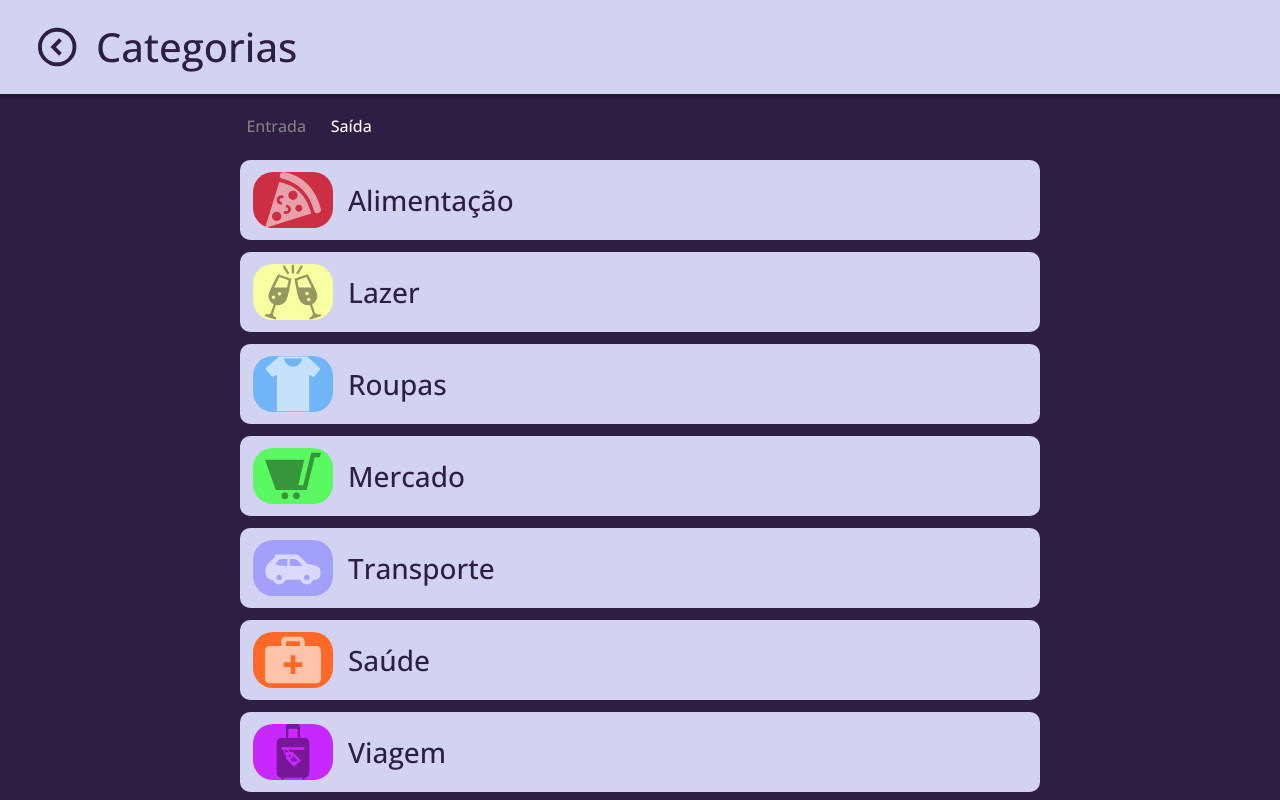
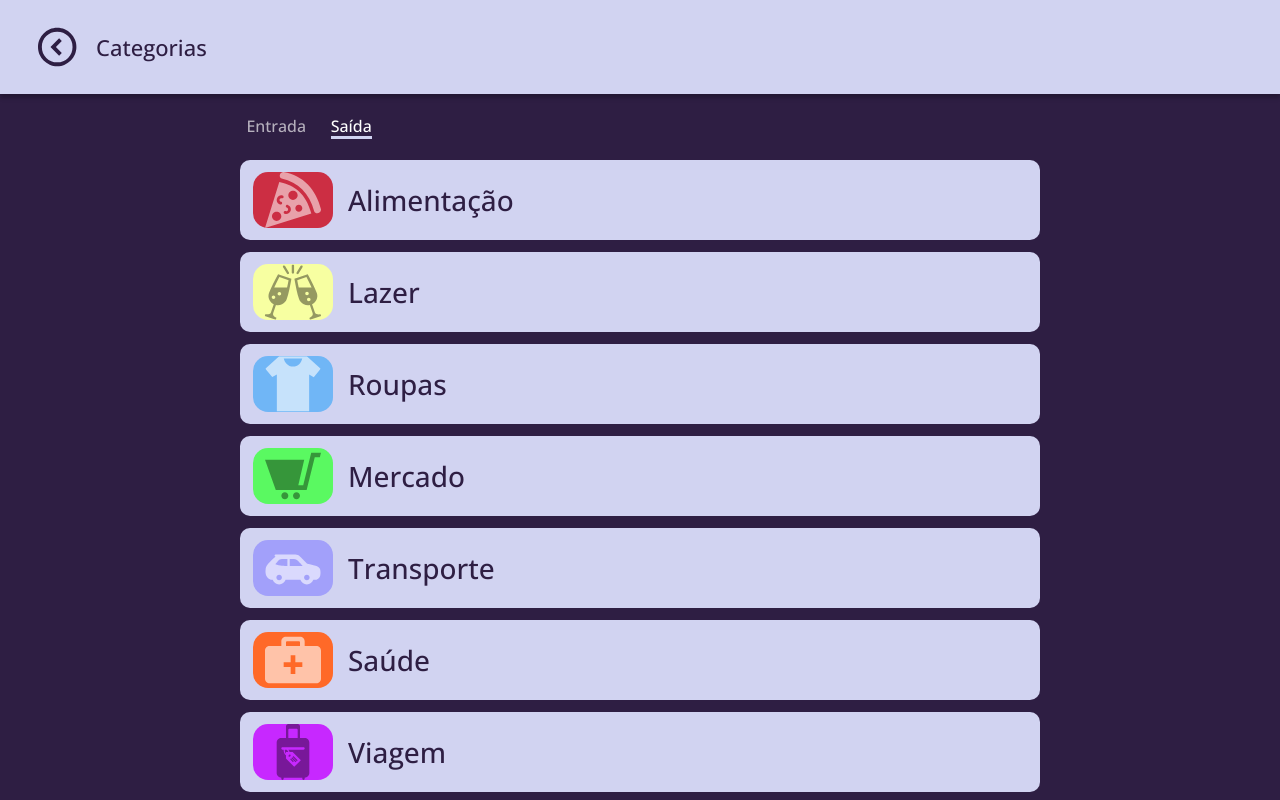
Before and after one commit to JoseEdSouza/finesup, a React (Vite) app in the folder app/: page / in a window 1280 px wide. Shown: the top 800 px of the page. Built offline with nearby package versions, Linux system fonts and the light colour scheme.

Commit message:
adding links between CategoryExpense and CategoryRevenue pages

```diff
--- a/app/src/App.tsx
+++ b/app/src/App.tsx
@@ -1,9 +1,8 @@
-import CategoryRevenue from "./pages/CategoryRevenue";
-import CategoryExpense from "./pages/CategoryExpense";
+import RenderingCategories from "./components/RenderCategories/RenderCategories";
 
 function App() {
   return (
-    <CategoryExpense/>
+    <RenderingCategories/>
   );
 }
 
--- a/app/src/components/Category/Category.css
+++ b/app/src/components/Category/Category.css
@@ -11,7 +11,7 @@
 
 .IconCategory{
     position: relative;
-    border-radius: 20px;
+    border-radius: 15.12px;
     margin-left: 16%;
     height: 7vh;
     max-height: 70px;
--- a/app/src/components/NavBar/NavBar.css
+++ b/app/src/components/NavBar/NavBar.css
@@ -24,7 +24,7 @@
 
 .LabelPage{
     font-family: "Open Sans";
-    font-size: max(5vh, 2vw);
+    font-size: 22px;
     color: #2E1E43;
     padding-left: 7.5vw;
 }
--- /dev/null
+++ b/app/src/components/RenderCategories/RenderCategories.css
@@ -0,0 +1,41 @@
+#link{
+    position: fixed;
+    z-index: 2;
+    background-color: #2E1E43;
+    width: 80%;
+    max-width: 820px;
+    height: 8%;
+    top: 11.7%;
+    display: flex;
+    align-items: center;
+    left: 50%;
+    transform: translateX(-50%);
+}
+
+#entry, #out{
+    position: relative;
+    font-family: "Open Sans";
+    left: 2%;
+}
+
+#out{
+    margin-left: 3%;
+}
+
+.Active{
+    color: white;
+}
+
+.Inactive{
+    cursor: pointer;
+    color: rgba(255, 255, 255, 0.651);
+}
+
+#select{
+    position: absolute;
+    background-color: #D1D3F1;
+    width: 100%;
+    max-width: 68px;
+    height: 13.5%;
+    bottom: -10%;
+}
--- /dev/null
+++ b/app/src/components/RenderCategories/RenderCategories.tsx
@@ -0,0 +1,34 @@
+import { useState } from "react";
+import "./RenderCategories.css";
+import CategoryExpense from "../../pages/CategoryExpense";
+import CategoryRevenue from "../../pages/CategoryRevenue";
+
+function RenderingCategories(){
+    const [categoryType, setType] = useState(0);
+
+    const setTypeRevenue = () => {
+        setType(0)
+    }
+
+    const setTypeExpense = () => {
+        setType(1)
+    }
+
+    return(
+        <>
+            {categoryType === 0 ? <CategoryExpense/>:<CategoryRevenue/>}
+            <div id="link">
+                <label id="entry" className={categoryType === 1 ? "Active" : "Inactive"} onClick={setTypeExpense}>
+                    Entrada
+                    <div id={categoryType === 1 ? "select" : ""}></div>
+                </label>
+                <label id="out" className={categoryType === 0 ? "Active" : "Inactive"} onClick={setTypeRevenue}>
+                    Saída
+                    <div id={categoryType === 0 ? "select" : ""}></div>
+                </label>
+            </div>
+        </>
+    );
+}
+
+export default RenderingCategories;
--- a/app/src/pages/Categories.css
+++ b/app/src/pages/Categories.css
@@ -7,36 +7,3 @@
     left: 50%;
     transform: translateX(-50%);
 }
-
-#link{
-    position: fixed;
-    z-index: 2;
-    background-color: #2E1E43;
-    width: 80%;
-    max-width: 820px;
-    height: 8%;
-    top: 11.7%;
-    display: flex;
-    align-items: center;
-    left: 50%;
-    transform: translateX(-50%);
-}
-
-#entry, #out{
-    position: relative;
-    font-family: "Open Sans";
-    left: 2%;
-}
-
-#out{
-    margin-left: 3%;
-}
-
-.Active{
-    color: white;
-}
-
-.Inactive{
-    cursor: pointer;
-    color: gray;
-}
--- a/app/src/pages/CategoryExpense.tsx
+++ b/app/src/pages/CategoryExpense.tsx
@@ -1,15 +1,12 @@
 import Category from "../components/Category/Category";
 import NavBar from "../components/NavBar/NavBar";
+import RenderingCategories from "../components/RenderCategories/RenderCategories";
 import "./Categories.css";
 
 function CategoryExpense(){
     return(
         <>
             <NavBar name="Categorias"/>
-            <div id="link">
-                <label id="entry" className="Inactive">Entrada</label>
-                <label id="out" className="Active">Saída</label>
-            </div>
             <div className="Container">
                 <Category typeIcon="alimentation" icon="./icon_alimentation.svg" label="Alimentação"/>
                 <Category typeIcon="leisure" icon="./icon_leisure.svg" label="Lazer"/>
--- a/app/src/pages/CategoryRevenue.tsx
+++ b/app/src/pages/CategoryRevenue.tsx
@@ -6,10 +6,6 @@ function CategoryRevenue(){
     return(
         <>
             <NavBar name="Categorias"/>
-            <div id="link">
-                <label id="entry" className="Active">Entrada</label>
-                <label id="out" className="Inactive">Saída</label>
-            </div>
             <div className="Container">
                 <Category typeIcon="cashback" icon="./icon_cashback.svg" label="Cashback"/>
                 <Category typeIcon="sales" icon="./icon_sales.svg" label="Vendas"/>
```
